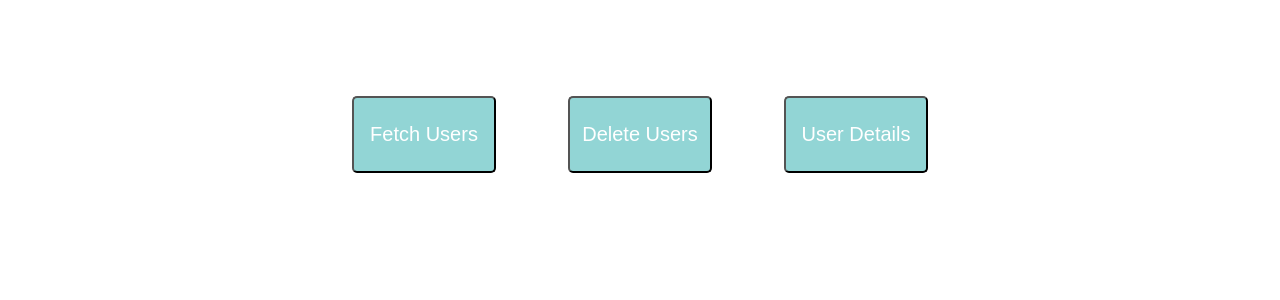
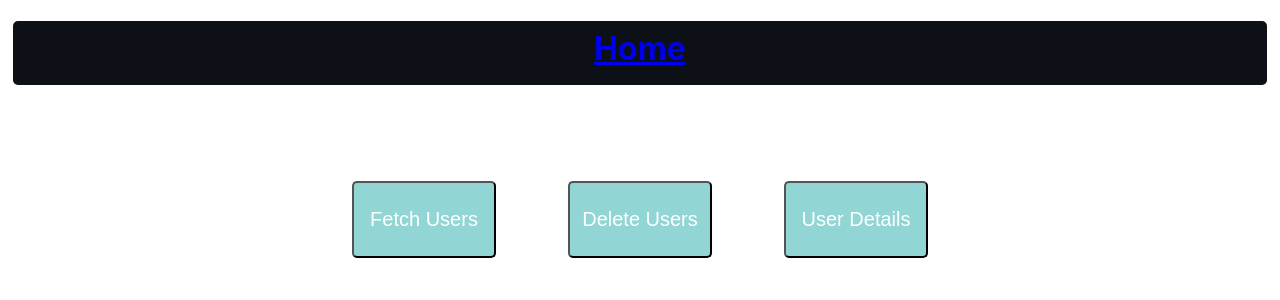
Before and after one commit to niteshrawat0401/Backend-assignment-Cointab, a React (Create React App) app in the folder client/: page / in a window 1280 px wide. Shown: the top 300 px of the page. Built offline with nearby package versions, Linux system fonts and the light colour scheme; no server answers.

Commit message:
add navbar

```diff
--- a/client/src/App.js
+++ b/client/src/App.js
@@ -3,10 +3,12 @@ import './App.css';
 import { Home } from './Component/Home';
 import { UserDetail } from './Component/UserDetail';
 import {Routes, Route} from "react-router-dom"
+import { Navbar } from './Component/Navbar';
 
 function App() {
   return (
     <div className="App">
+      <Navbar/>
       <Routes>
         <Route path='/' element={<Home/>}/>
         <Route path='/user' element={<UserDetail/>}/>
--- /dev/null
+++ b/client/src/Component/Navbar.jsx
@@ -0,0 +1,13 @@
+import React from "react";
+import { Link } from "react-router-dom";
+import styles from "./styles/Home.module.css";
+
+export const Navbar = () => {
+  return (
+    <div className={styles.nav_div}>
+      <Link to={"/"}>
+        <h1>Home</h1>
+      </Link>
+    </div>
+  );
+};
--- a/client/src/Component/Page.jsx
+++ b/client/src/Component/Page.jsx
@@ -1,9 +1,22 @@
 import React from "react";
+import { useState, useEffect } from "react";
 
-export const Page = ({ setPageNum, pagesData, pageinate1, pageinate2 }) => {
+export const Page = ({ setPageNum, allPages, pageNum,  }) => {
+//   console.log(allPages);
+
+  // -----Pagination-----
+  const pagesData = new Array(allPages).fill(null).map((v, i) => i);
+
+  function lastPage() {
+    setPageNum(Math.max(0, pageNum - 1));
+  }
+
+  function nextPage() {
+    setPageNum(Math.max(allPages -1, pageNum +1));
+  }
   return (
-    <div className="bog_page">
-      <button onClick={pageinate1}>Previous</button>
+    <div className="page">
+      <button onClick={lastPage}>Previous</button>
       {pagesData.map((pageItem, i) => {
         return (
           <button key={i} onClick={() => setPageNum(pageItem)}>
@@ -11,7 +24,8 @@ export const Page = ({ setPageNum, pagesData, pageinate1, pageinate2 }) => {
           </button>
         );
       })}
-      <button onClick={pageinate2}>Next</button>
+      <button onClick={nextPage} >Next</button>
     </div>
   );
 };
+// qua enginiring  soft test engineeing
--- a/client/src/Component/styles/Home.module.css
+++ b/client/src/Component/styles/Home.module.css
@@ -15,3 +15,16 @@
   border-radius: 5px;
   cursor: pointer;
 }
+
+.nav_div{
+  /* border: 1px solid red; */
+  height: 4rem;
+  margin: auto;
+  width: 98%;
+  border-radius: 5px;
+  background-color: #0d1117;
+  color: white;
+}
+.nav_div h1{
+  padding-top: 8px;
+}
--- a/client/src/Component/styles/UserDetail.module.css
+++ b/client/src/Component/styles/UserDetail.module.css
@@ -1,8 +1,7 @@
-.filter_div{
-    /* border: 1px solid red; */
+.filter_div {
   margin-top: 2rem;
 }
-.filter_div select{
+.filter_div select {
   background-color: aliceblue;
   height: 2.2rem;
   width: 11.5%;
@@ -12,41 +11,39 @@
   border-color: none;
 }
 
-table{
-    /* border: 1px solid red; */
-    /* height: 5rem; */
+table {
   width: 80%;
   margin: auto;
   margin-top: 2rem;
 }
-thead{
+thead {
   height: 4rem;
   font-size: 20px;
   background-color: #4255a4;
   color: white;
 }
-/* th{ */
-    /* border: 1px solid red; */
-    /* font: 25px; */
-    /* width: 20%; */
-    /* width: 60%;
-    margin: auto;
-    margin-top: 2rem; */
-/* } */
-tbody{
+th {
+  color: white;
+}
+td {
+  color: black;
+  font-weight: 400;
+  font-size: 18px;
+}
+tbody {
   height: 3rem;
   font-size: 16px;
-    background-color: #0d1117;
+  background-color: #7ca6cb;
   color: white;
 }
 
-.pagni_div{
+.pagni_div {
   /* border: 1px solid red; */
   height: 5rem;
   margin-top: 2rem;
 }
 
-button{
+button {
   height: 2rem;
   width: 6%;
   font-size: 15px;
--- a/client/src/Component/userDetail.jsx
+++ b/client/src/Component/userDetail.jsx
@@ -4,6 +4,7 @@ import { useEffect } from "react";
 import { useState } from "react";
 import { Page } from "./Page";
 import styles from "./styles/UserDetail.module.css";
+
 export const UserDetail = () => {
   const [data, setdata] = useState([]);
   const [pageNum, setPageNum] = useState(0);
@@ -43,17 +44,6 @@ export const UserDetail = () => {
   }
   useEffect(()=>{
   }, [filter])
-
-  // -----Pagination-----
-  function lastPage() {
-    setPageNum(Math.max(0, pageNum - 1));
-  }
-
-  function nextPage() {
-    setPageNum(Math.max(allPages - 1, pageNum + 1));
-  }
-
-  const pagesData = new Array(allPages).fill(null).map((v, i) => i);
 
   return (
     <div>
@@ -98,10 +88,9 @@ export const UserDetail = () => {
 
       <div className={styles.pagni_div}>
         <Page
+        pageNum={pageNum}
+        allPages={allPages}
           setPageNum={setPageNum}
-          pagesData={pagesData}
-          pageinate1={lastPage}
-          pageinate2={nextPage}
         />
       </div>
     </div>
```
Also changed, not shown: 1 other file (tests, documents, lock files or other folders). Lines whose indentation alone changed are shown as unchanged.
